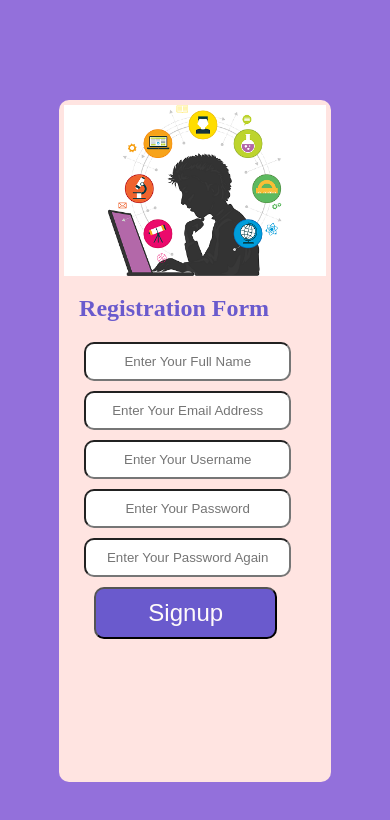
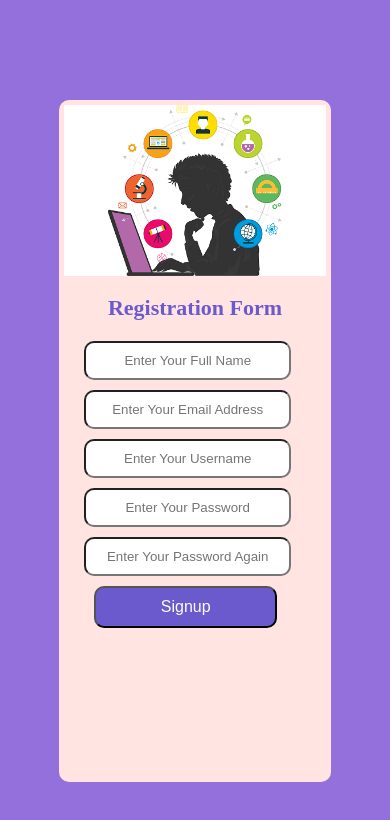
Before and after one commit to rolteame/tiidelab, a plain HTML site: page index.html in a window 390 px wide. Drawn offline with Linux system fonts and the light colour scheme.

Commit message:
new changes

```diff
--- a/css/style.css
+++ b/css/style.css
@@ -48,7 +48,8 @@ h3 {
         height: 42em;
     }
     .regFormSection h3 {
-        font-size: 24px;
+        font-size: 22px;
+        text-align: center;
     }
     .regFormSection input {
         width: 70%;
@@ -58,7 +59,7 @@ h3 {
         background-color: slateblue;
         width: 100%;
         color: snow;
-        font-size: 24px;
+        font-size: 16px;
         margin-left: 30px;
     }
     .regImageSection, .regFormSection {
```
